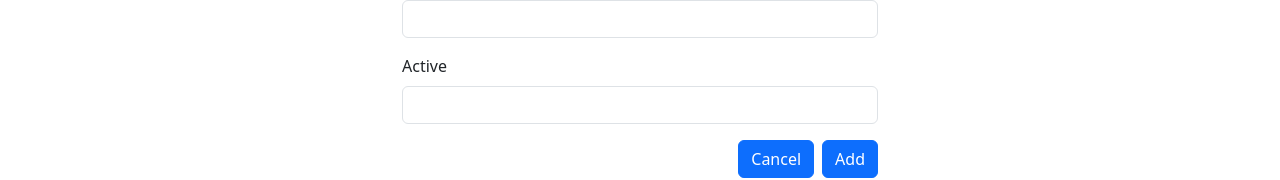
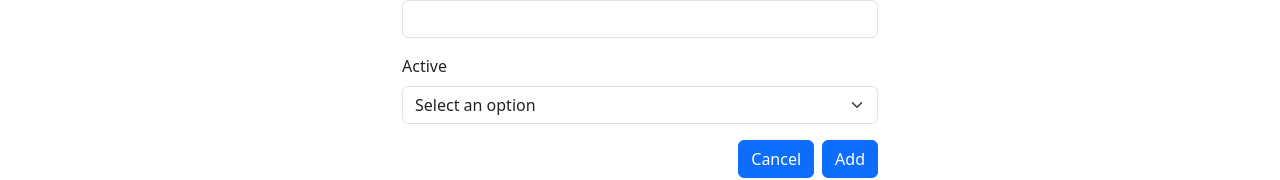
Before and after one commit to archishab/EconergyCalc, a React (Create React App) app in the folder 02. Project Development/econergycalc/: page /add in a window 1280 px wide. Shown: the part 616-796 px from the top of the page. Built offline with nearby package versions, Linux system fonts and the light colour scheme; the HTML template or start-up script is replaced by a standard one.

Commit message:
Update AddApplianceForm.js

```diff
--- a/02. Project Development/econergycalc/src/components/AddApplianceForm.js
+++ b/02. Project Development/econergycalc/src/components/AddApplianceForm.js
@@ -91,13 +91,12 @@ export default function AddApplianceForm(props) {
           <label htmlFor="active" className="form-label">
             Active
           </label>
-          <input
-            type="text"
-            className="form-control"
-            onChange={onChange}
-            id="active"
-            name="active"
-          />
+          <select className="form-select" id="active"
+            name="active" aria-label="Default select example" onChange={onChange}>
+            <option defaultValue>Select an option</option>
+            <option value="True">True</option>
+            <option value="False">False</option>
+          </select>
         </div>
         <div className="d-grid gap-2 d-md-flex justify-content-md-end">
           <button type="submit" className="btn btn-primary">
```
